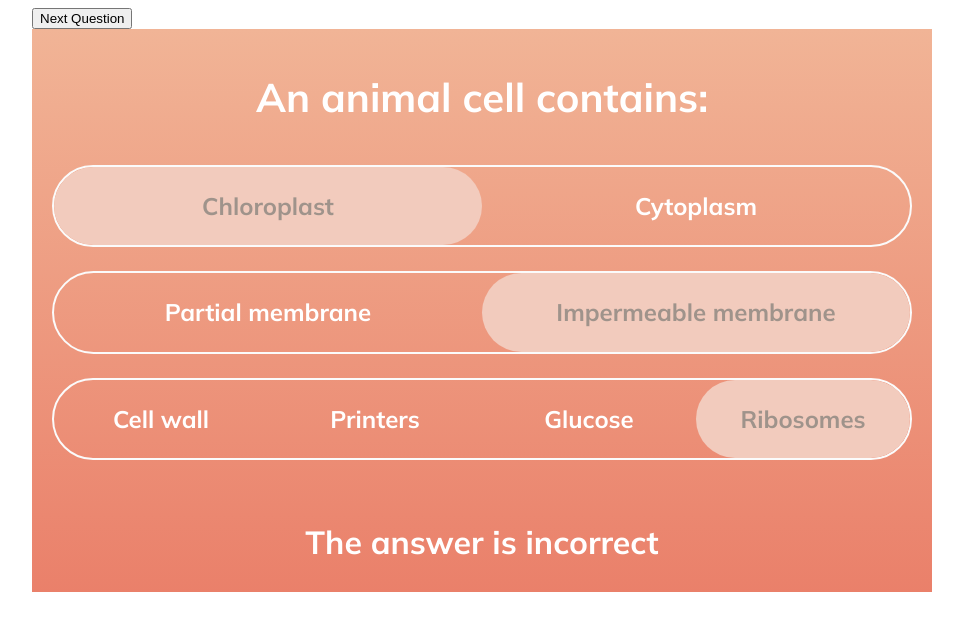
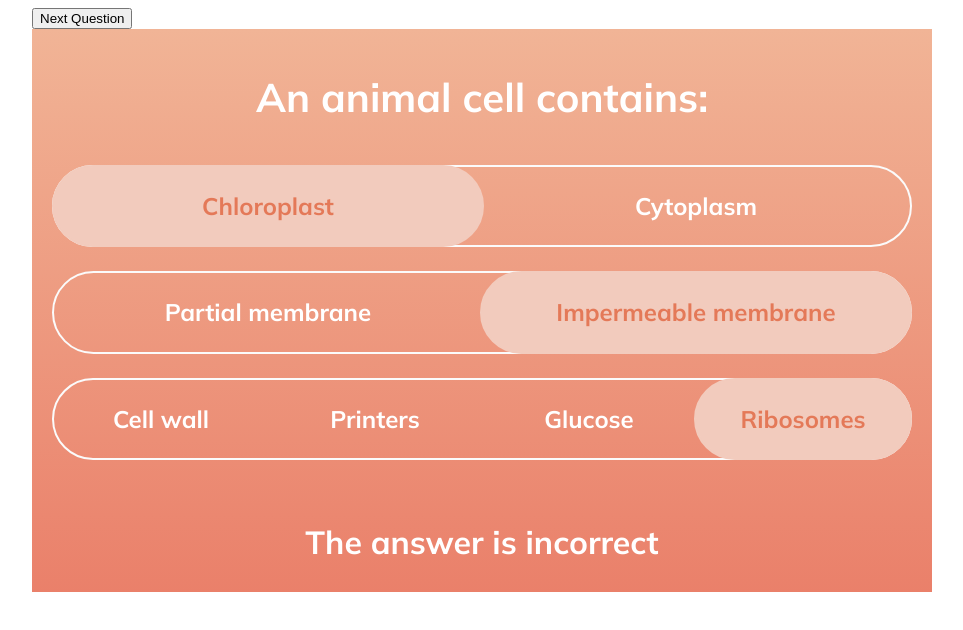
Before and after one commit to pimkerkhoven/seneca-toggles, a React (Create React App) app: page / in a window 1280 px wide. Shown: the top 630 px of the page, without its empty margins (158-1121 px from the left). Built offline with nearby package versions, Linux system fonts and the light colour scheme.

Commit message:
Display slider on top of underlying border

```diff
--- a/src/components/toggle/Toggle.css
+++ b/src/components/toggle/Toggle.css
@@ -7,7 +7,6 @@
 
     margin: 0 20px;
 
-    overflow: hidden;
     position: relative;
 }
 
@@ -56,8 +55,16 @@
     cursor: pointer;
 }
 
-.toggle-option.selected {
+.correct .toggle-option.selected {
+    color: #4CAD94;
+}
+
+.partially-correct .toggle-option.selected {
     color: #9F938B;
+}
+
+.incorrect .toggle-option.selected {
+    color: #E47958;
 }
 
 @media screen and (max-width: 600px) {
@@ -72,22 +79,21 @@
     height: 100%;
     width: 50%;
     z-index: 0;
-    transition: left 0.15s ease-in-out, top 0.15s ease-in-out;
+    transition: left 0.15s ease-in-out, top 0.15s ease-in-out, border-radius 0.2s ease-in-out;
     border-radius: 100px;
-}
-
-.stacked .slider {
-    border-radius: 0;
 }
 
 .correct .slider{
     background-color: #A5E7E2;
+    border: 2px solid #A5E7E2;
 }
 
 .partially-correct .slider{
     background-color: #F8CAA3;
+    border: 2px solid #F8CAA3;
 }
 
 .incorrect .slider{
     background-color: #F2CBBD;
+    border: 2px solid #F2CBBD;
 }
--- a/src/components/toggle/Toggle.tsx
+++ b/src/components/toggle/Toggle.tsx
@@ -102,18 +102,32 @@ function getSliderPosition(numberOfOptions: number,
     const size = 100 / numberOfOptions
 
     if (isStacked) {
+        // When stacked, the border radius of the slider depends on its position.
+        //  If it is at the top, we only need a border radius at the top. If it is
+        //  at the bottom, we need a border radius at the bottom of the slider.
+        //  And if it is somewhere in the middle, we do not need a border radius.
+        let borderRadius = "0"
+        if (currentAnswerIndex === 0) {
+            borderRadius = "24px 24px 0 0"
+        } else if (currentAnswerIndex === numberOfOptions - 1) {
+            borderRadius = "0 0 24px 24px"
+        }
+
+        // Subtract 2px from left and top, in order to position slider on top of the border
+        //  of the underlying toggle component
         return {
             width: "100%",
-            height: size + "%",
-            left: 0,
-            top: size * currentAnswerIndex + "%"
+            height: `${size}%`,
+            left: "-2px",
+            top: `calc(${size * currentAnswerIndex}% - 2px)`,
+            borderRadius
         }
     }
 
     return {
-        width: size + "%",
+        width: `${size}%`,
         height: "100%",
-        left: size * currentAnswerIndex + "%",
-        top: 0
+        left: `calc(${size * currentAnswerIndex}% - 2px)`,
+        top: "-2px"
     }
 }
```
